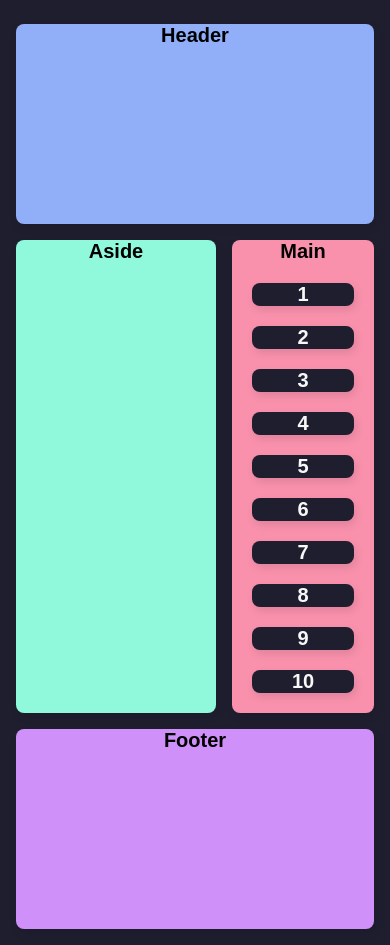
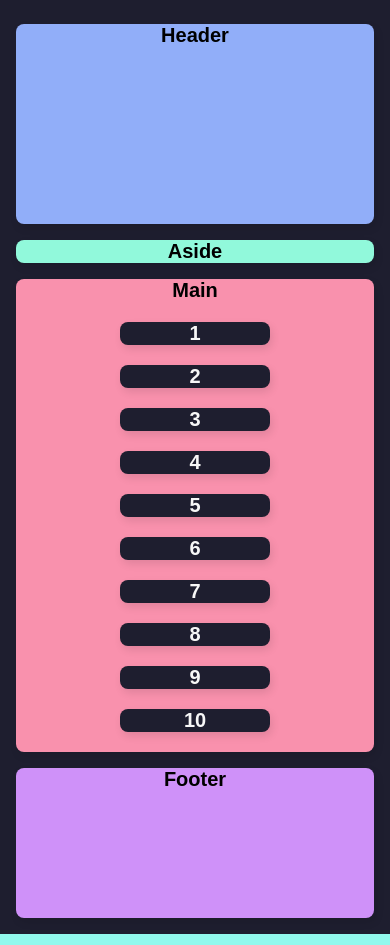
Before and after one commit to Cairon29/Personal-projects, a PHP site: page / in a window 390 px wide. Shown: the part 2747-3692 px from the top of the page. Run offline with PHP 8.4, Linux system fonts and the light colour scheme.

Commit message:
feature: Responsivity added on grid practice at exercise-3

```diff
--- a/grid-practice/styles.css
+++ b/grid-practice/styles.css
@@ -55,6 +55,8 @@
     text-align: center;
     font-family: Arial, sans-serif;
 }
+
+
 
 /* GRID AREAS */
 
@@ -127,7 +129,7 @@
 #exe3-footer {
     font-size: 20px;
     font-weight: bold;
-    height: 200px;
+    height: 150px;
     background-color: #cf91f9;
     border-radius: 8px;
     box-shadow: 2px 4px 8px rgba(0, 0, 0, 0.1);
@@ -136,3 +138,14 @@
 
     grid-area: footer;
 }
+
+
+@media screen and ( max-width: 750px) {
+    #exercise-3 {
+        grid-template-areas:
+        "header header header"
+        "aside aside aside"
+        "main main main"
+        "footer footer footer";
+    }
+}
```
